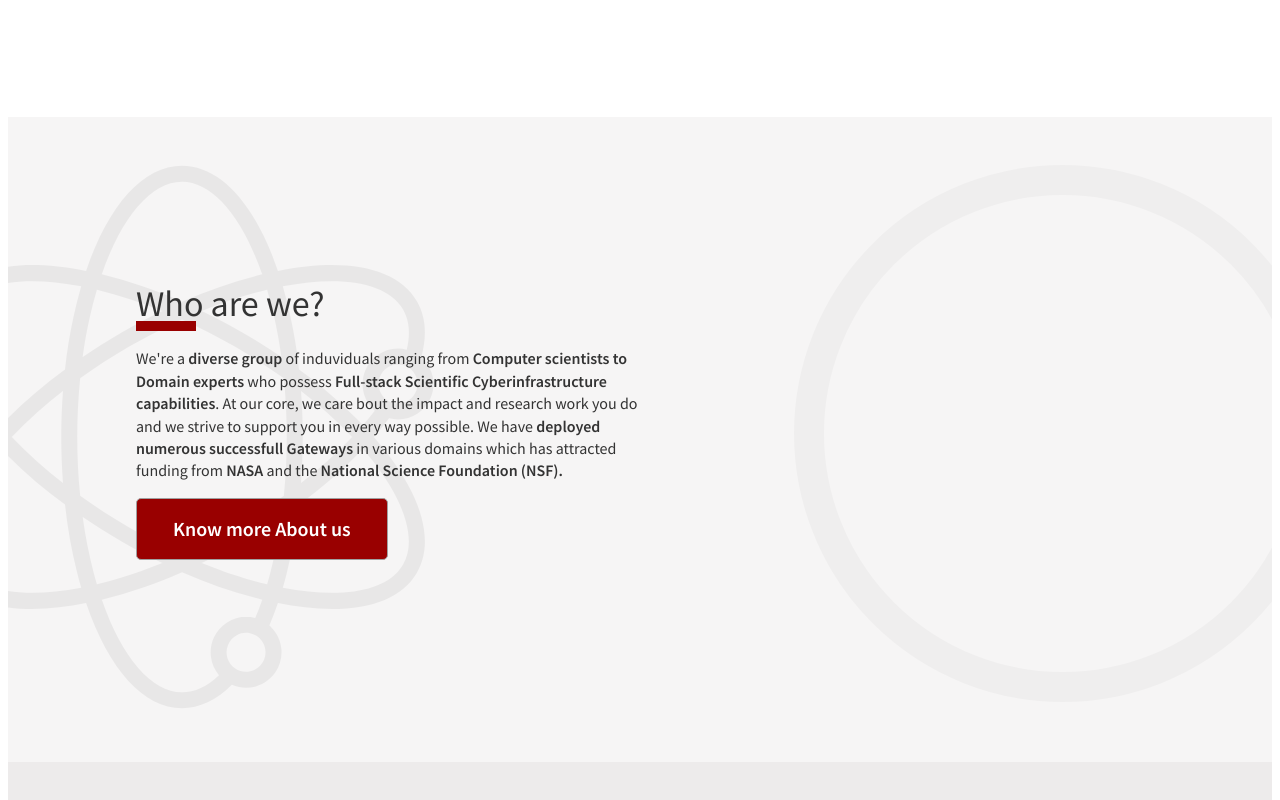
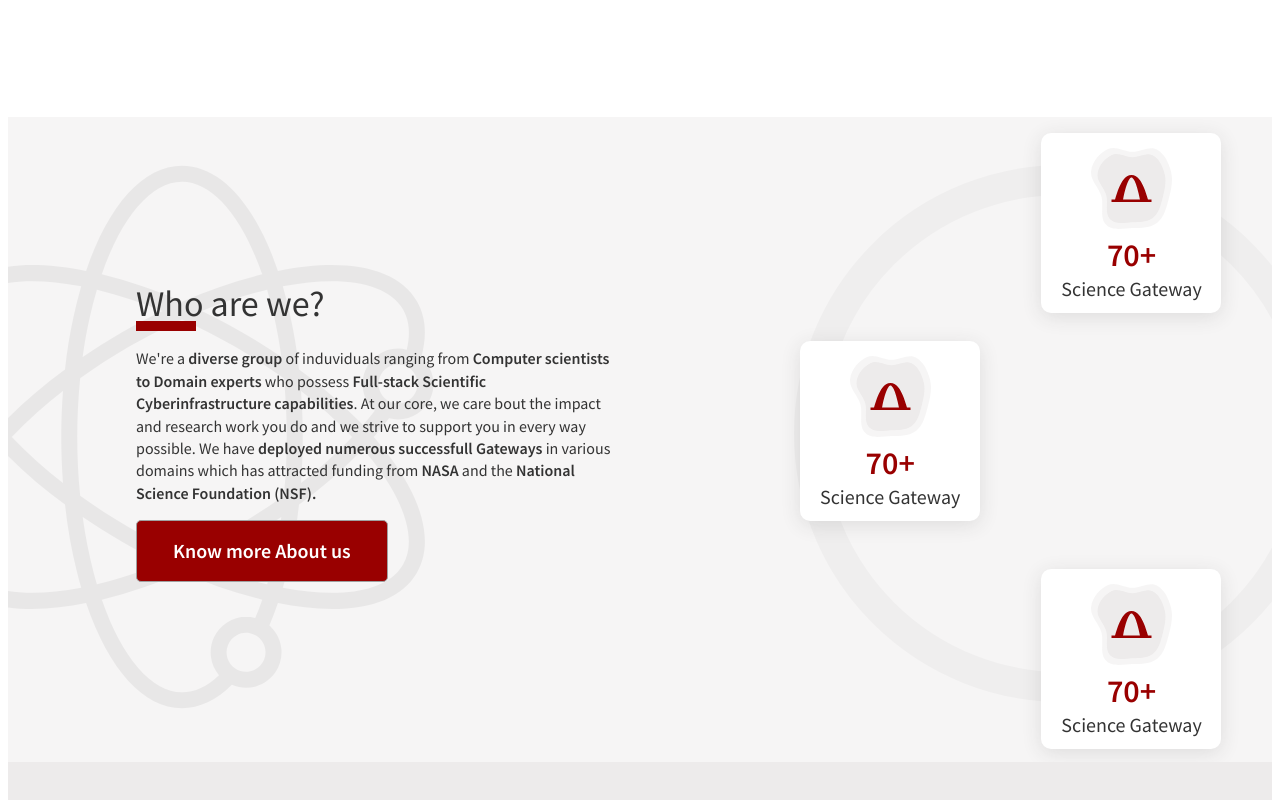
Before and after one commit to SciGaP/circ-website, a Vue app: page / in a window 1280 px wide. Shown: the part 700-1500 px from the top of the page. Built offline with nearby package versions, Linux system fonts and the light colour scheme.

Commit message:
Home page chnages.

```diff
--- a/package.json
+++ b/package.json
@@ -9,11 +9,13 @@
     "deploy": "node scripts/gh-pages-deploy.js"
   },
   "dependencies": {
+    "@types/vue": "^2.0.0",
     "@vue/cli-service": "^4.5.13",
     "core-js": "^3.6.5",
     "vue": "^2.6.14",
     "vue-router": "3.1.5",
-    "vue-template-compiler": "^2.6.14"
+    "vue-template-compiler": "^2.6.14",
+    "vue-types": "^4.0.3"
   },
   "devDependencies": {
     "babel-eslint": "^10.1.0",
--- a/src/App.vue
+++ b/src/App.vue
@@ -30,6 +30,19 @@ export default {
   box-sizing:border-box;
 }
 
+.hig-100-vh {
+  height: 100vh;
+}
+
+.mg-left-1 {
+  margin-left: 1rem;
+}
+
+.mg-right-1 {
+  margin-right: 1rem;
+}
+
+
 .pos-r {
   position: relative;
 }
@@ -42,6 +55,10 @@ export default {
   display: flex;
   flex-direction: row;
   align-items: flex-start;
+}
+
+.pad-right-8 {
+  padding-right: 8rem;
 }
 
 .link-text {
--- /dev/null
+++ b/src/components/overlay/statCard.vue
@@ -0,0 +1,46 @@
+<template>
+  <div class="bg-color-white link-text">
+    <div class="stat-card">
+      <div>
+        <span>
+          <svg width="81" height="81" viewBox="0 0 81 81" fill="none" xmlns="http://www.w3.org/2000/svg">
+            <path fill-rule="evenodd" clip-rule="evenodd" d="M41.4965 3.81114C49.8172 3.87462 58.2617 -2.41709 65.7511 1.47688C73.5305 5.52162 77.8286 14.9046 80.0736 23.8685C82.2447 32.5375 80.2179 41.4091 77.9132 50.0382C75.5237 58.9845 73.4528 68.7396 66.5761 74.4033C59.6291 80.1251 50.2444 79.6611 41.4965 80.032C32.3622 80.4192 21.5549 83.3639 14.9358 76.5925C8.29631 69.8003 12.9758 57.634 10.372 48.1914C7.87989 39.1537 -1.18124 32.2149 0.128734 22.8947C1.47419 13.3221 8.70774 4.92565 16.9902 1.10484C24.7247 -2.4632 33.0789 3.74691 41.4965 3.81114Z" fill="#F0EFEF" fill-opacity="0.6"/>
+            <path fill-rule="evenodd" clip-rule="evenodd" transform="translate(6.5,6)" d="M34.8366 3.24653C41.8218 3.30061 48.911 -2.05901 55.1984 1.25808C61.7293 4.7036 65.3376 12.6965 67.2222 20.3324C69.0449 27.7172 67.3435 35.2744 65.4086 42.6251C63.4026 50.2461 61.664 58.5559 55.8911 63.3806C50.059 68.2547 42.1805 67.8595 34.8366 68.1754C27.1683 68.5052 18.0955 71.0137 12.5387 65.2455C6.9648 59.4595 10.8933 49.0957 8.7074 41.052C6.61522 33.3531 -0.991661 27.4423 0.108073 19.5029C1.23759 11.3484 7.3102 4.19592 14.2634 0.941157C20.7565 -2.09829 27.7699 3.19182 34.8366 3.24653Z" fill="#EDEBEB"/>
+            <path transform="translate(20.5,26.5)" d="M36.4787 25.064C33.8804 15.7916 31.2052 9.38028 28.3096 5.48098C25.8328 2.14583 23.1924 0.592468 20.0001 0.592468C16.8077 0.592468 14.1673 2.14583 11.6905 5.48098C8.79484 9.38028 6.11969 15.7917 3.52148 25.064H0V27.4077H40V25.064H36.4787ZM19.9674 2.93684C19.9784 2.93684 19.989 2.93614 20 2.93614C20.5298 2.93614 21.6466 3.40731 23.1738 6.56294C24.9576 10.2485 26.7273 16.4697 28.4387 25.0639H11.5611C15.6014 4.78505 18.9663 2.97411 19.9674 2.93684Z" fill="#990000"/>
+          </svg>
+        </span>
+      </div>
+      <div><span class="crim-colo" style="line-height: 140%; font-size:32px;"><b>{{ value }}</b></span></div>
+      <div><span>{{ title }}</span></div>
+    </div>
+  </div>
+</template>
+
+<script>
+export default {
+  name: 'statCard',
+  props: ['title', 'value']
+}
+</script>
+
+<style scoped>
+.bg-color-white {
+  background: #FFFFFF;
+  box-shadow: 0px 4px 20px rgba(51, 51, 51, 0.12);
+  border-radius: 10px;
+  width: 180px;
+  height: 180px;
+}
+
+.stat-card {
+  padding-top: 15px;
+  padding-bottom: 25px;
+  margin-left: 20px;
+  margin-right: 20px;
+  font-size: 20px;
+  width: max-content;
+  height: max-content;
+  text-align: center;
+}
+
+</style>
--- a/src/components/pages/Home.vue
+++ b/src/components/pages/Home.vue
@@ -35,8 +35,9 @@
           <circle cx="268.5" cy="268.5" r="253.5" stroke="black" stroke-opacity="0.5" stroke-width="30"/>
         </svg>
       </span>
-      <div class="block f-s wid-100-vw opcity-1">
-        <div class="pos-r block who-content">
+      <div class="block f-s wid-100-vw hig-100-vh opcity-1">
+        <div class="pos-r who-content">
+          <div>
           <span class="home-head-text head-text">Who are we?</span>
           <p>
             We're a <b>diverse group</b> of induviduals ranging from <b>Computer scientists to Domain experts</b> who possess <b>Full-stack Scientific Cyberinfrastructure capabilities</b>.
@@ -44,6 +45,14 @@
             domains which has attracted funding from <b>NASA</b> and the <b>National Science Foundation (NSF).</b>
           </p>
           <input class="bor-rad hig-3r know-button link-text bg-crim-colo" type="submit" value="Know more About us">
+          </div>
+        </div>
+        <div class="single-stat-card pos-r pad-right-8 hig-100-vh ">
+          <statCard title='Science Gateway' value="70+"/>
+        </div>
+        <div class="pos-r two-cards">
+          <div style="margin-top:-2rem"><statCard title='Science Gateway' value="70+"/></div>
+          <div style="margin-top:16rem"><statCard title='Science Gateway' value="70+"/></div>
         </div>
       </div>
     </div>
@@ -70,14 +79,18 @@
 </template>
 
 <script>
+import statCard from '../overlay/statCard';
 export default {
-    name: 'Home'
+    name: 'Home',
+    components: {statCard}
 }
 </script>
 
 <style scoped>
 
-
+.two-cards {
+  right: 8.334vh;
+}
 .home_page .landing_sc {
   flex-direction: row;
   position: relative;
@@ -87,6 +100,10 @@ export default {
   margin-top: 65px;
   height: 500px;
   padding-bottom: 180px;
+}
+
+.single-stat-card {
+  padding-top: 11rem;
 }
 
 .op-10 {
@@ -149,10 +166,11 @@ export default {
 
 .who-content {
   width: 40vw;
-  height: 100%;
+  height: 100vh;
   padding-top: 8rem;
   padding-left: 8rem;
   padding-right: 2rem;
+  margin-right: 9rem;
 }
 
 .home-head-text::after {
```
Also changed, not shown: 2 other files (tests, documents, lock files or other folders).
